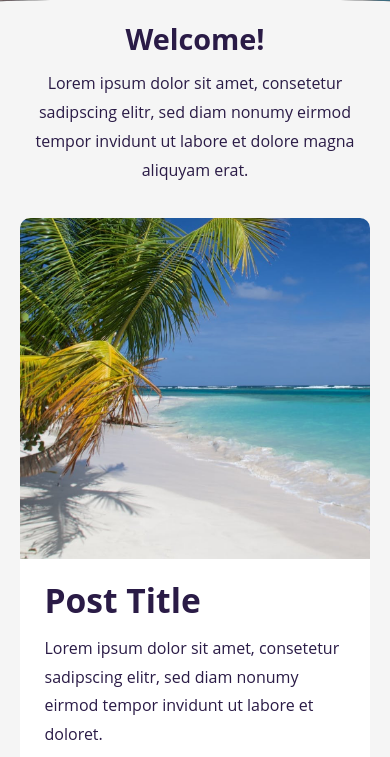
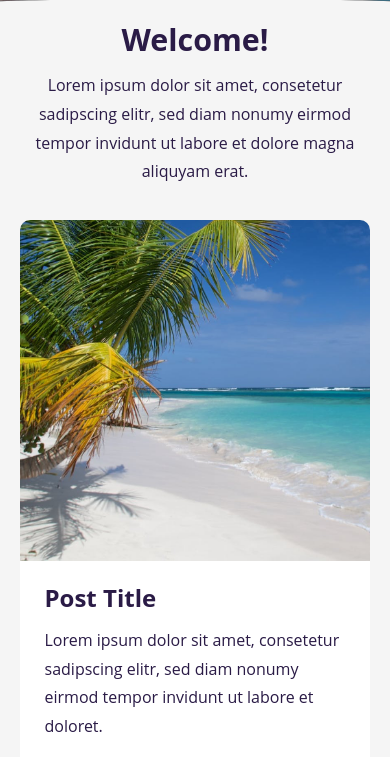
Before and after one commit to ericv032/udacity-personal-blog-website, a plain HTML site: page index.html in a window 390 px wide. Shown: the part 343-1100 px from the top of the page. Drawn offline with Linux system fonts and the light colour scheme.

Commit message:
Made minor formatting adjustments

```diff
--- a/css/main.css
+++ b/css/main.css
@@ -315,6 +315,7 @@ button:hover {
 .close-btn {
   position: absolute;
   font-size: 50px;
+  font-style: normal;
   color: white;
   padding: 30px;
   z-index: 999;
@@ -453,6 +454,13 @@ button:hover {
 }
 
 @media screen and (max-width: 650px ) {
+  h1  {
+    font-size: 190%;
+  }
+
+  h2  {
+    font-size: 150%;
+  }
 
   header {
     width: 100%;
@@ -529,16 +537,12 @@ button:hover {
     height: auto;
   }
 
-  h1  {
-    font-size: 180%;
-  }
-
   #slide-menu {
     top: -120%;
     transition: .2s;
 
 }
-
+}
 @media screen and (max-width: 815px ) {
 
   .row {
@@ -573,7 +577,7 @@ button:hover {
 .left-col {
   margin-bottom: 60px;
 }
-
+}
 @media screen and (max-width: 940px ) {
 
   .row .content-area {
```
